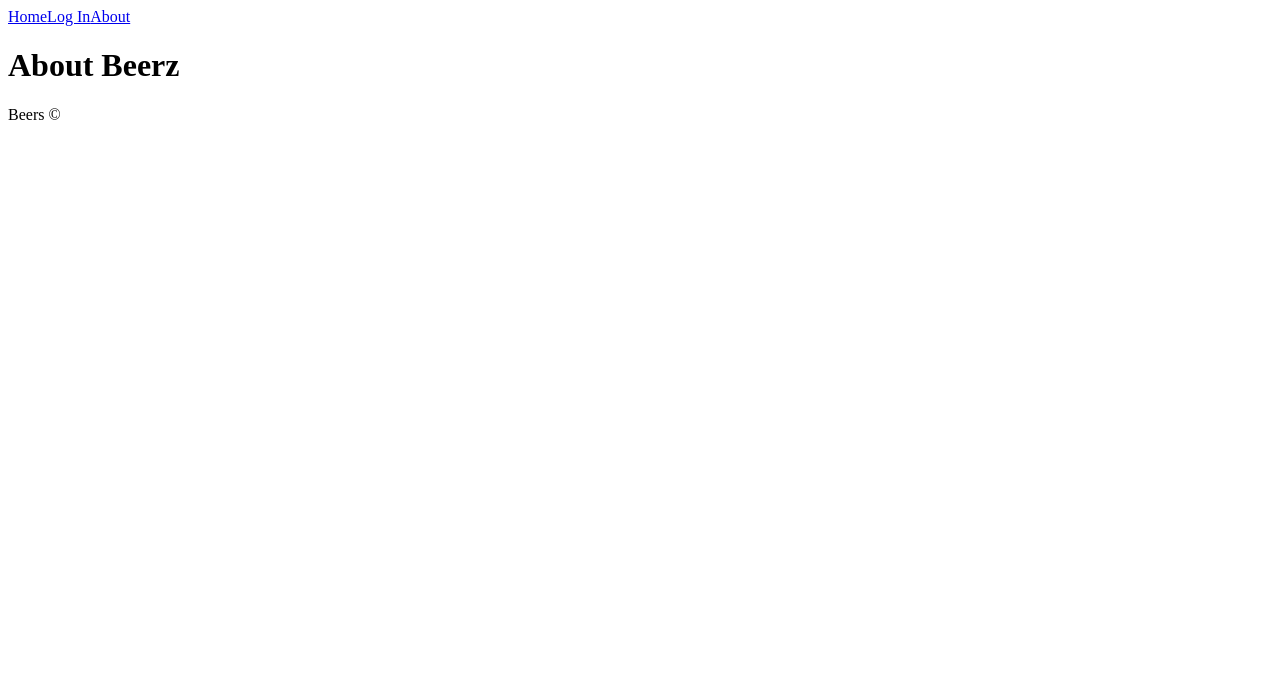
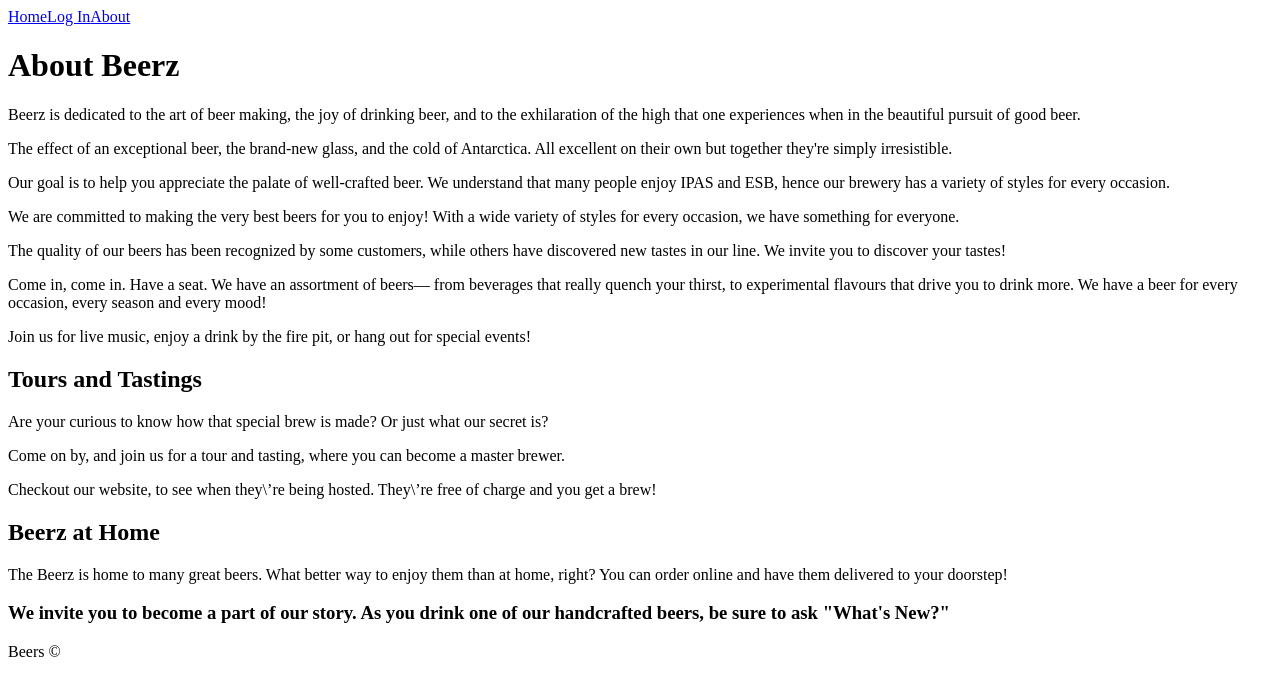
Before and after one commit to Btallan/CA-T3A2-B-Beerz-Back, a React (Create React App) app: page /about in a window 1280 px wide. Shown: the top 696 px of the page. Built offline with nearby package versions, Linux system fonts and the light colour scheme.

Commit message:
Added description to about page, used AI copywriting for the bones, and fleshed it out myself

```diff
--- a/src/components/About.js
+++ b/src/components/About.js
@@ -2,6 +2,23 @@ const About = () => {
     return (
         <>
             <h1>About Beerz</h1>
+            <p>Beerz is dedicated to the art of beer making, the joy of drinking beer, and to the exhilaration of the high that one experiences when in the beautiful pursuit of good beer.</p>
+            <p>The effect of an exceptional beer, the brand-new glass, and the cold of Antarctica. All excellent on their own but together they're simply irresistible.</p>
+            <p>Our goal is to help you appreciate the palate of well-crafted beer. We understand that many people enjoy IPAS and ESB, hence our brewery has a variety of styles for every occasion.</p>
+            <p>We are committed to making the very best beers for you to enjoy! With a wide variety of styles for every occasion, we have something for everyone.</p>
+            <p>The quality of our beers has been recognized by some customers, while others have discovered new tastes in our line. We invite you to discover your tastes!</p>
+            <p>Come in, come in. Have a seat. We have an assortment of beers— from beverages that really quench your thirst, to experimental flavours that drive you to drink more. We have a beer for every occasion, every season and every mood!</p>
+            <p>Join us for live music, enjoy a drink by the fire pit, or hang out for special events!</p>
+
+            <h2>Tours and Tastings</h2>
+            <p>Are your curious to know how that special brew is made? Or just what our secret is?</p>
+            <p>Come on by, and join us for a tour and tasting, where you can become a master brewer.</p>
+            <p>Checkout our website, to see when they\’re being hosted. They\’re free of charge and you get a brew!</p>
+
+            <h2>Beerz at Home</h2>
+            <p>The Beerz is home to many great beers. What better way to enjoy them than at home, right? You can order online and have them delivered to your doorstep!</p>
+
+            <h3>We invite you to become a part of our story. As you drink one of our handcrafted beers, be sure to ask "What's New?"</h3>
         </>
     )
 }
```
